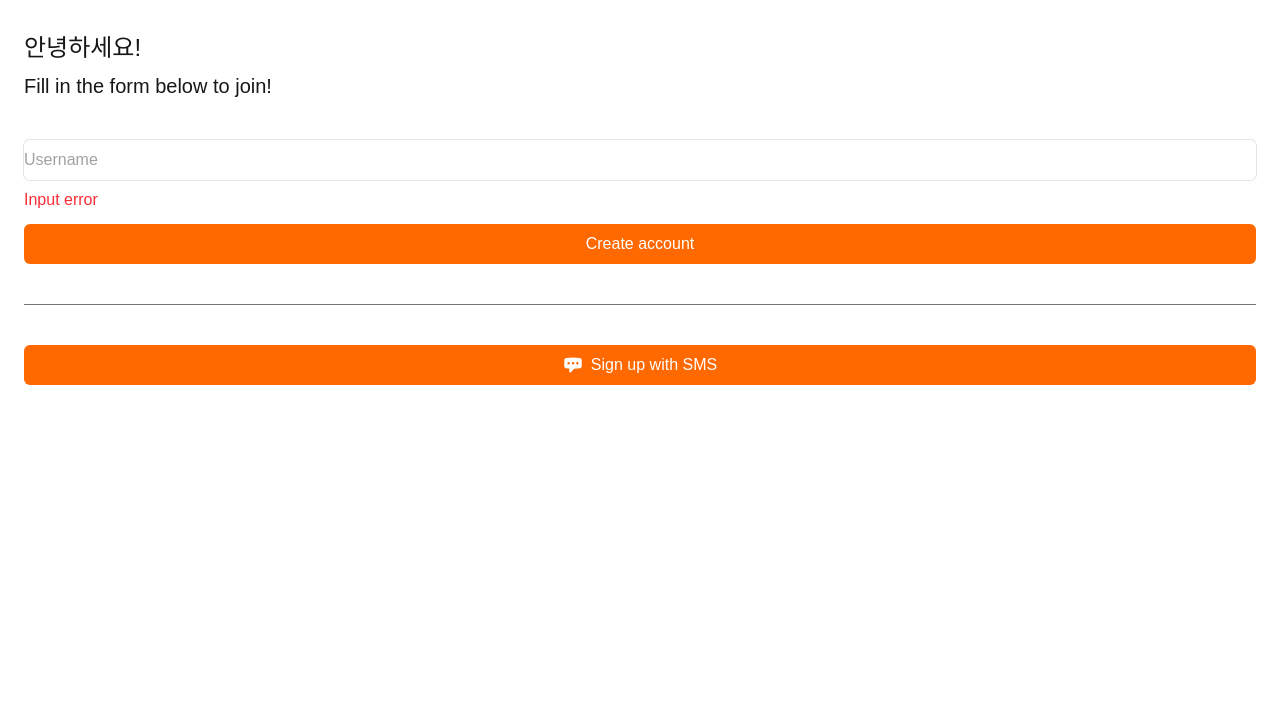
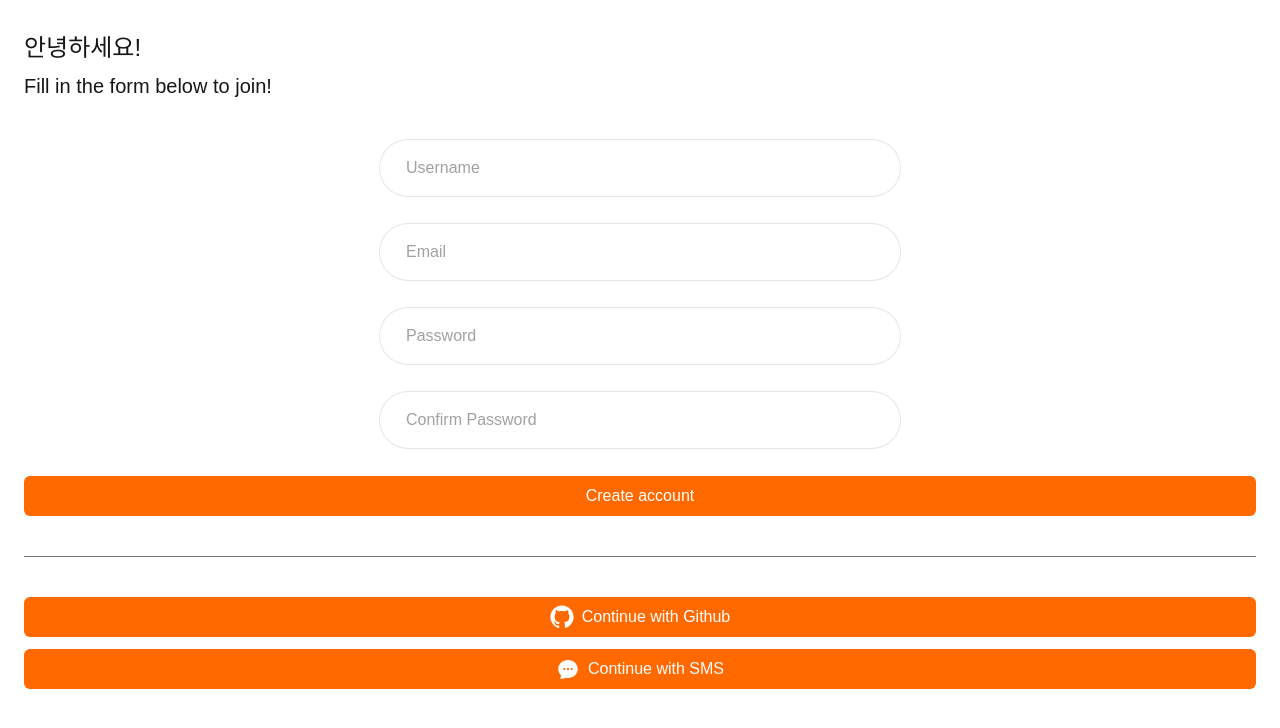
Before and after one commit to okryun/nextjs-study, a Next.js app: page /create-account in a window 1280 px wide. Shown: the top 728 px of the page. Built offline with nearby package versions, Linux system fonts and the light colour scheme.

Commit message:
add file

```diff
--- /dev/null
+++ b/app/create-account/actions.ts
@@ -0,0 +1,93 @@
+"use server";
+import {
+  PASSWORD_MIN_LENGTH,
+  PASSWORD_REGEX,
+  PASSWORD_REGEX_ERROR,
+} from "@/lib/constants";
+import db from "@/lib/db";
+import { z } from "zod";
+
+const checkUsername = (username: string) => !username.includes("potato");
+
+const checkPasswords = ({
+  password,
+  confirm_password,
+}: {
+  password: string;
+  confirm_password: string;
+}) => password === confirm_password;
+
+const checkUniqueUsername = async (username: string) => {
+  const user = await db.user.findUnique({
+    where: {
+      username,
+    },
+    select: {
+      id: true,
+    },
+  });
+  // if (user) {
+  //   return false;
+  // } else {
+  //   return true;
+  // }
+  return !Boolean(user);
+};
+
+const checkUniqueEmail = async (email: string) => {
+  const user = await db.user.findUnique({
+    where: {
+      email,
+    },
+    select: {
+      id: true,
+    },
+  });
+  return Boolean(user) === false;
+};
+const formSchema = z
+  .object({
+    username: z
+      .string({
+        invalid_type_error: "Username must be a string!",
+        required_error: "Where is my username???",
+      })
+      .toLowerCase()
+      .trim()
+      // .transform((username) => `🔥 ${username} 🔥`)
+      .refine(checkUsername, "No potatoes allowed!")
+      .refine(checkUniqueUsername, "This username is already taken"),
+    email: z
+      .string()
+      .email()
+      .toLowerCase()
+      .refine(
+        checkUniqueEmail,
+        "There is an account already registered with that email."
+      ),
+    password: z.string().min(PASSWORD_MIN_LENGTH),
+    //.regex(PASSWORD_REGEX, PASSWORD_REGEX_ERROR),
+    confirm_password: z.string().min(PASSWORD_MIN_LENGTH),
+  })
+  .refine(checkPasswords, {
+    message: "Both passwords should be the same!",
+    path: ["confirm_password"],
+  });
+
+export async function createAccount(prevState: any, formData: FormData) {
+  const data = {
+    username: formData.get("username"),
+    email: formData.get("email"),
+    password: formData.get("password"),
+    confirm_password: formData.get("confirm_password"),
+  };
+  const result = await formSchema.safeParseAsync(data);
+  if (!result.success) {
+    return result.error.flatten();
+  } else {
+    // hash password
+    // save the user to db
+    // log the user in
+    // redirect "/home"
+  }
+}
--- a/app/create-account/page.tsx
+++ b/app/create-account/page.tsx
@@ -1,37 +1,59 @@
 "use client";
 
-import { ChatBubbleLeftEllipsisIcon } from "@heroicons/react/16/solid";
+import Button from "@/components/button";
+import Input from "@/components/input";
+import SocialLogin from "@/components/social-login";
 
-import Link from "next/link";
+import { createAccount } from "./actions";
+import { useActionState } from "react";
+
 export default function CreateAccount() {
+  const [state, dispatch] = useActionState(createAccount, null);
+
   return (
     <div className="flex flex-col gap-10 py-8 px-6">
       <div className="flex flex-col gap-2 *:font-medium">
         <h1 className="text-2xl">안녕하세요!</h1>
         <h2 className="text-xl">Fill in the form below to join!</h2>
       </div>
-      <form className="flex flex-col gap-3">
-        <div className="flex flex-col gap-2">
-          <input
-            className="bg-transparent rounded-md w-full h-10 focus:outline-none ring-1 focus:ring-2 ring-neutral-200 focus:ring-orange-500 border-none placeholder:text-neutral-400"
-            type="text"
-            placeholder="Username"
-            required
-          />
-          <span className="text-red-500 font-medium">Input error</span>
-        </div>
-        <button className="primary-btn h-10">Create account</button>
+      <form action={dispatch} className="flex flex-col gap-3">
+        <Input
+          name="username"
+          type="text"
+          placeholder="Username"
+          required
+          icon
+          errors={state?.fieldErrors.username}
+        />
+        <Input
+          name="email"
+          type="email"
+          placeholder="Email"
+          required
+          icon
+          errors={state?.fieldErrors.email}
+        />
+        <Input
+          name="password"
+          type="password"
+          placeholder="Password"
+          minLength={4}
+          required
+          icon
+          errors={state?.fieldErrors.password}
+        />
+        <Input
+          name="confirm_password"
+          type="password"
+          placeholder="Confirm Password"
+          required
+          minLength={4}
+          icon
+          errors={state?.fieldErrors.confirm_password}
+        />
+        <Button text="Create account" />
       </form>
-      <div className="w-full h-px bg-neutral-500" />
-      <div>
-        <Link
-          className="primary-btn flex h-10 items-center justify-center gap-2"
-          href="/sms"
-        >
-          <span>{<ChatBubbleLeftEllipsisIcon className="w-5 h-5" />}</span>
-          <span>Sign up with SMS</span>
-        </Link>
-      </div>
+      <SocialLogin />
     </div>
   );
 }
--- /dev/null
+++ b/lib/constants.ts
@@ -0,0 +1,6 @@
+export const PASSWORD_MIN_LENGTH = 4;
+export const PASSWORD_REGEX = new RegExp(
+  /^(?=.*[a-z])(?=.*[A-Z])(?=.*\d)(?=.*?[#?!@$%^&*-]).+$/
+);
+export const PASSWORD_REGEX_ERROR =
+  "Passwords must contain at least one UPPERCASE, lowercase, number and special characters #?!@$%^&*-";
```
